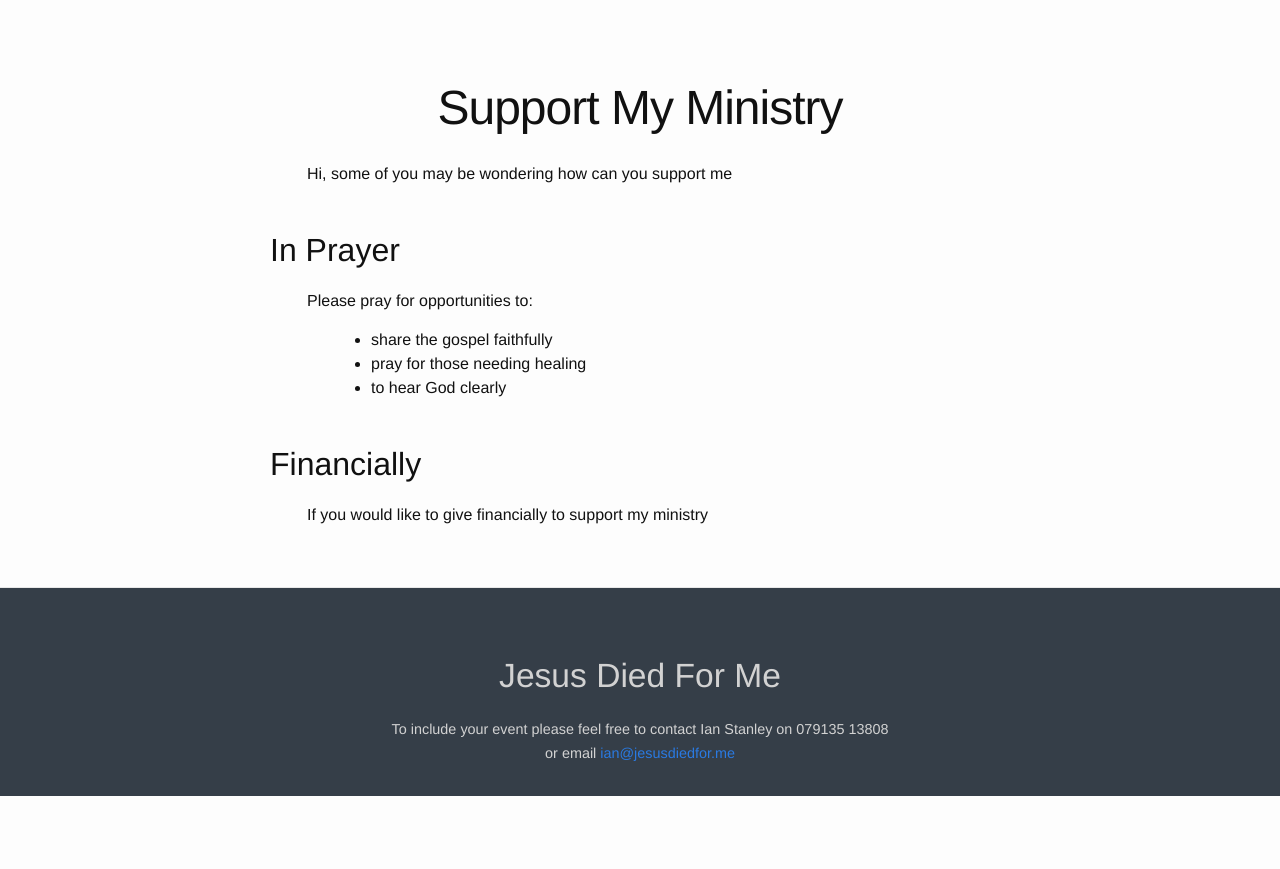
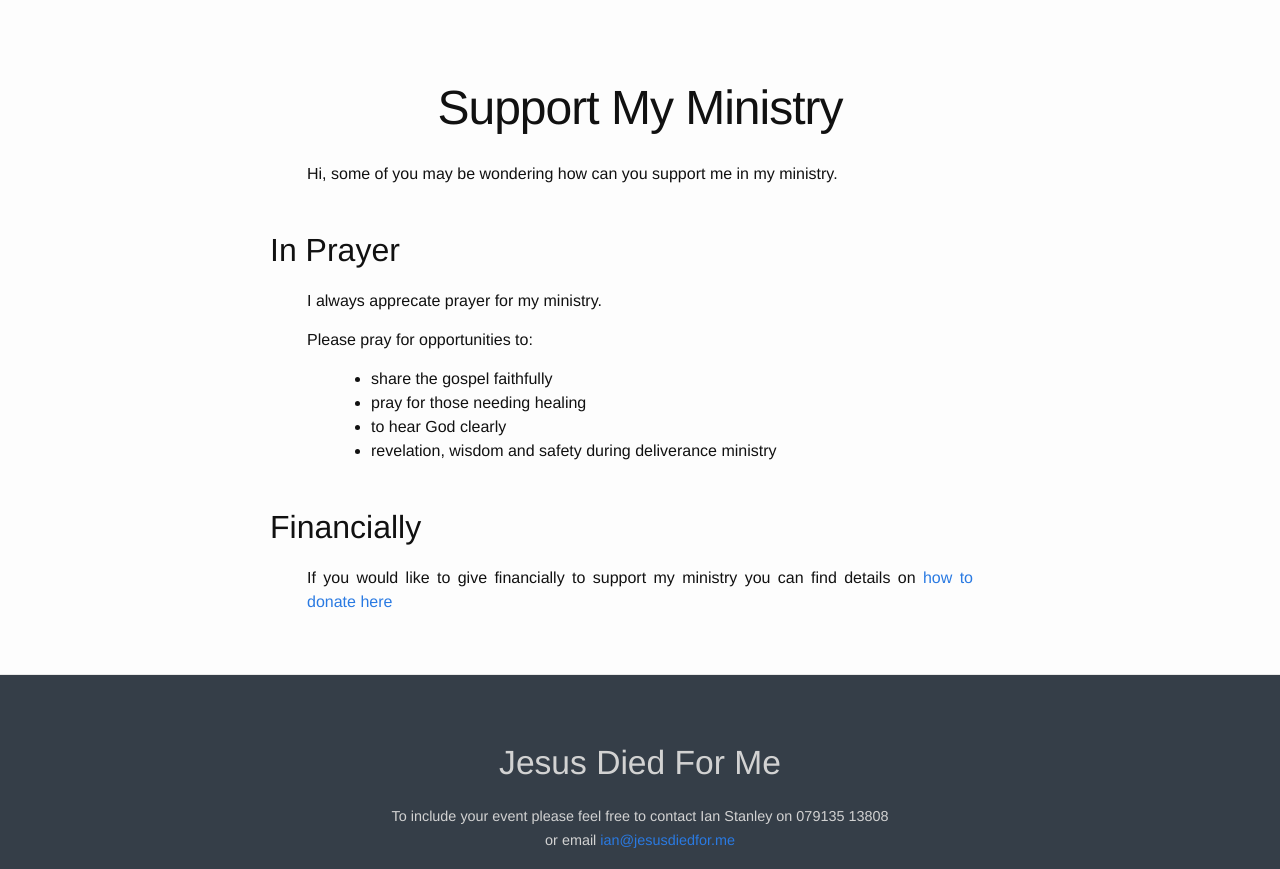
Before and after one commit to readingoutreach/Reading-Festival-Outreach-2016, a Jekyll site: the page built from support.md, in a window 1280 px wide, cut to the strip 387-1256 px from the top of the page. Built offline with Jekyll 4.4.1, drawn with Linux system fonts in a browser that asks for light colours; before the commit the page ends 1183 px from its top, so only the background shows below that.

Commit message:
added donations

```diff
--- a/support.md
+++ b/support.md
@@ -5,16 +5,18 @@ title: Support My Ministry
 permalink: /support/
 ---
 
-Hi, some of you may be wondering how can you support me
+Hi, some of you may be wondering how can you support me in my ministry.
 
 
 ## In Prayer
+I always apprecate prayer for my ministry.
+
 Please pray for opportunities to:
-
 - share the gospel faithfully
 - pray for those needing healing
 - to hear God clearly
+- revelation, wisdom and safety during deliverance ministry
 
 ## Financially
 
-If you would like to give financially to support my ministry
+If you would like to give financially to support my ministry you can find details on <a href="/donations.pdf">how to donate here</a>
```
Also changed, not shown: assets/Standing Order for Donations.pages/Data/IanStanley-16.jpg (added), assets/Standing Order for Donations.pages/Data/IanStanley-small-17.jpg (added), assets/Standing Order for Donations.pages/preview-micro.jpg (added), assets/Standing Order for Donations.pages/preview-web.jpg (added), assets/Standing Order for Donations.pages/preview.jpg (added), 5 other files.
